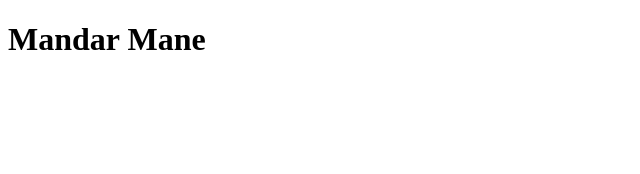
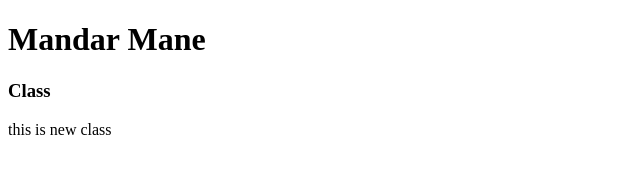
Before and after one commit to Maddym1177/One, a plain HTML site: page index.html in a window 1280 px wide. Shown: the whole page, without its empty margins (0-640 px from the left). Drawn offline with Linux system fonts and the light colour scheme.

Commit message:
second commit

```diff
--- a/index.html
+++ b/index.html
@@ -7,5 +7,7 @@
 </head>
 <body>
     <h1>Mandar Mane</h1>
+    <h3>Class</h3>
+    <p>this is new class</p>
 </body>
 </html>
```
